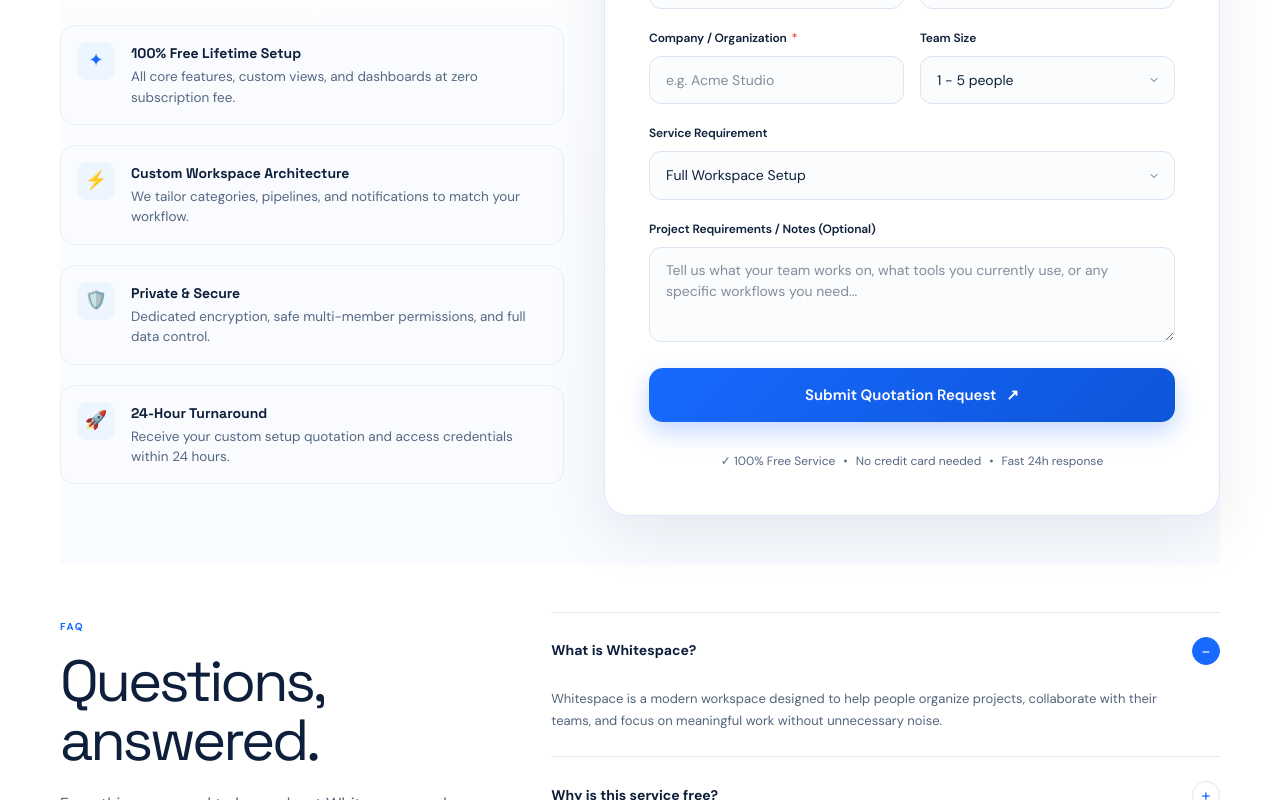
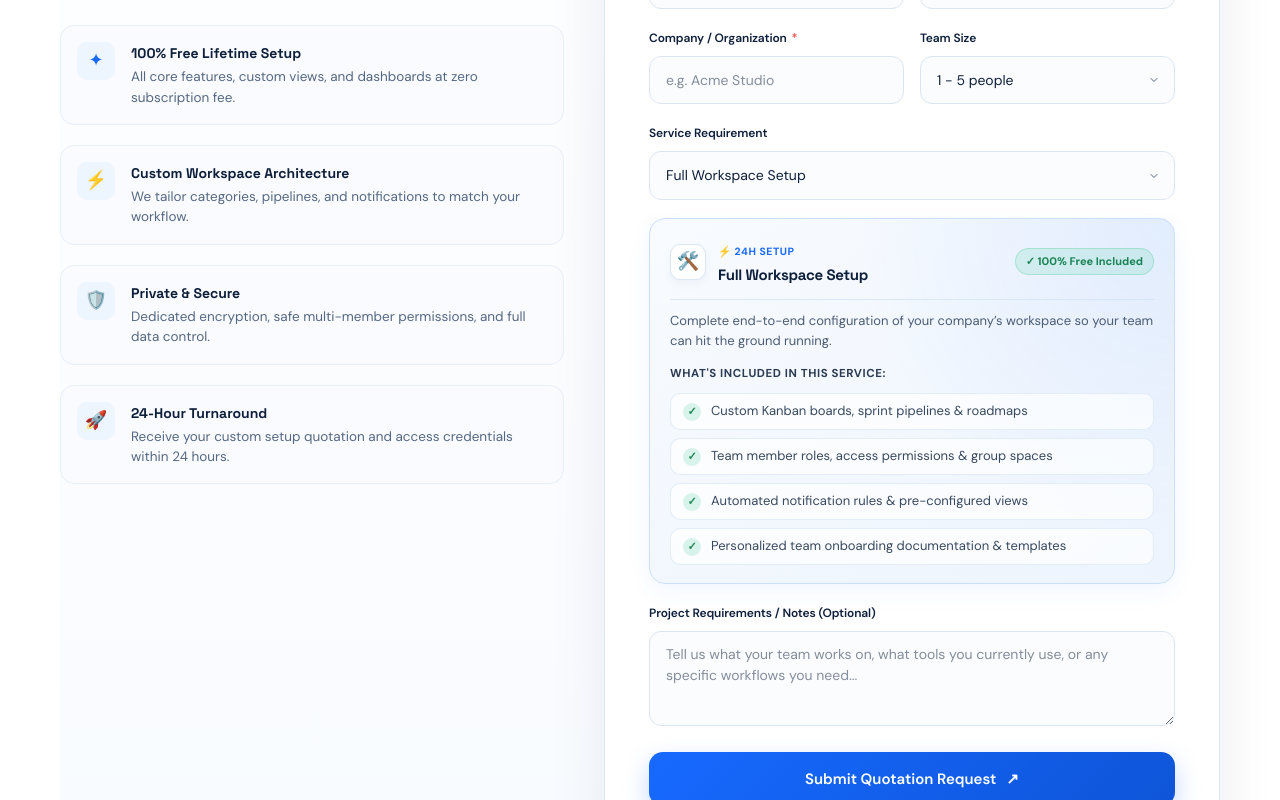
Before and after one commit to Aunkazmi/whitespace-landing-page, a React (Vite) app: page / in a window 1280 px wide. Shown: the part 5680-6480 px from the top of the page. Built offline with nearby package versions, Linux system fonts and the light colour scheme.

Commit message:
Add dynamic interactive What's Included deliverables preview box in Quotation form

```diff
--- a/src/components/Quotation/Quotation.css
+++ b/src/components/Quotation/Quotation.css
@@ -237,6 +237,168 @@
   padding-right: 36px;
 }
 
+/* =========================================================
+   DYNAMIC SERVICE DELIVERABLES PREVIEW BOX
+========================================================= */
+.service-details-box {
+  margin-top: 10px;
+  background:
+    radial-gradient(
+      circle at 100% 0%,
+      rgba(23, 105, 255, 0.08),
+      transparent 50%
+    ),
+    linear-gradient(
+      145deg,
+      #f8fbff 0%,
+      #edf4fd 100%
+    );
+  border: 1px solid #c9dffc;
+  border-radius: 16px;
+  padding: 18px 20px;
+  box-shadow: 0 8px 24px rgba(23, 105, 255, 0.06);
+  animation: serviceBoxSlide 0.3s cubic-bezier(.2,.8,.2,1);
+  transition: all 0.3s ease;
+}
+
+.service-details-box:hover {
+  border-color: #aed0fa;
+  box-shadow: 0 12px 30px rgba(23, 105, 255, 0.10);
+  transform: translateY(-2px);
+}
+
+@keyframes serviceBoxSlide {
+  from {
+    opacity: 0;
+    transform: translateY(-8px) scale(0.98);
+  }
+  to {
+    opacity: 1;
+    transform: translateY(0) scale(1);
+  }
+}
+
+.service-details-header {
+  display: flex;
+  align-items: center;
+  justify-content: space-between;
+  gap: 12px;
+  flex-wrap: wrap;
+  padding-bottom: 12px;
+  border-bottom: 1px solid rgba(206, 225, 249, 0.7);
+}
+
+.service-details-title-row {
+  display: flex;
+  align-items: center;
+  gap: 12px;
+}
+
+.service-details-icon {
+  width: 36px;
+  height: 36px;
+  border-radius: 10px;
+  background: #ffffff;
+  border: 1px solid #d8e6f7;
+  display: grid;
+  place-items: center;
+  font-size: 18px;
+  box-shadow: 0 4px 10px rgba(13, 31, 58, 0.04);
+}
+
+.service-details-badge {
+  display: inline-block;
+  font-size: 10.5px;
+  font-weight: 700;
+  text-transform: uppercase;
+  letter-spacing: 0.05em;
+  color: var(--blue);
+  margin-bottom: 2px;
+}
+
+.service-details-heading {
+  font-family: 'Space Grotesk', sans-serif;
+  font-size: 15px;
+  color: var(--ink);
+  font-weight: 700;
+  letter-spacing: -0.02em;
+  margin: 0;
+}
+
+.service-free-pill {
+  font-size: 11px;
+  font-weight: 700;
+  padding: 4px 10px;
+  border-radius: 999px;
+  background: rgba(53, 201, 139, 0.14);
+  color: #1a8355;
+  border: 1px solid rgba(53, 201, 139, 0.28);
+}
+
+.service-details-summary {
+  font-size: 13px;
+  color: #4b5c73;
+  line-height: 1.55;
+  margin: 11px 0 14px;
+}
+
+.service-deliverables-title {
+  display: flex;
+  align-items: center;
+  gap: 8px;
+  font-size: 11.5px;
+  font-weight: 700;
+  color: #2b3b52;
+  text-transform: uppercase;
+  letter-spacing: 0.05em;
+  margin-bottom: 10px;
+}
+
+.service-deliverables-list {
+  list-style: none;
+  padding: 0;
+  margin: 0;
+  display: grid;
+  grid-template-columns: 1fr;
+  gap: 8px;
+}
+
+.service-deliverable-item {
+  display: flex;
+  align-items: flex-start;
+  gap: 10px;
+  padding: 8px 12px;
+  border-radius: 10px;
+  background: rgba(255, 255, 255, 0.65);
+  border: 1px solid rgba(220, 233, 248, 0.8);
+  font-size: 13px;
+  color: #38495f;
+  line-height: 1.45;
+  transition: all 0.22s ease;
+}
+
+.service-deliverable-item:hover {
+  background: #ffffff;
+  color: var(--ink);
+  border-color: #b7d6fb;
+  transform: translateX(3px);
+  box-shadow: 0 4px 12px rgba(23, 105, 255, 0.06);
+}
+
+.service-check-icon {
+  width: 18px;
+  height: 18px;
+  border-radius: 50%;
+  background: rgba(53, 201, 139, 0.18);
+  color: #1e8758;
+  font-size: 11px;
+  font-weight: 800;
+  display: grid;
+  place-items: center;
+  flex-shrink: 0;
+  margin-top: 1px;
+}
+
 .quotation-submit-btn {
   display: inline-flex;
   align-items: center;
--- a/src/components/Quotation/Quotation.jsx
+++ b/src/components/Quotation/Quotation.jsx
@@ -1,6 +1,57 @@
 import { useState } from 'react'
 import Arrow from '../ui/Arrow'
 import './Quotation.css'
+
+const serviceDeliverables = {
+  'Full Workspace Setup': {
+    title: 'Full Workspace Setup',
+    badge: '⚡ 24h Setup',
+    icon: '🛠️',
+    summary: 'Complete end-to-end configuration of your company’s workspace so your team can hit the ground running.',
+    deliverables: [
+      'Custom Kanban boards, sprint pipelines & roadmaps',
+      'Team member roles, access permissions & group spaces',
+      'Automated notification rules & pre-configured views',
+      'Personalized team onboarding documentation & templates',
+    ],
+  },
+  'Team Migration': {
+    title: 'Team Data Migration',
+    badge: '🛡️ Zero Data Loss',
+    icon: '📦',
+    summary: 'Seamless transfer of all your active boards, projects, and documents from previous tools with zero downtime.',
+    deliverables: [
+      'Data import from Trello, Asana, Notion, ClickUp, or Jira',
+      'Full retention of file attachments, comments & timestamps',
+      'Smart custom field & tag mapping to Whitespace schema',
+      'Post-migration validation & data integrity audit',
+    ],
+  },
+  'Custom Integrations': {
+    title: 'Custom Tool Integrations',
+    badge: '🔗 2-Way Sync',
+    icon: '⚡',
+    summary: 'Connect your mission-critical tools into Whitespace to eliminate tab-switching and duplicate entries.',
+    deliverables: [
+      'Bidirectional sync for Slack, Google Drive, Figma & GitHub',
+      'Custom webhooks, automated bots & trigger actions',
+      'Unified activity & change notification streams',
+      'API authentication & private connection testing',
+    ],
+  },
+  'Workflow Consulting': {
+    title: 'Workflow & Productivity Consulting',
+    badge: '🎯 1-on-1 Expert Audit',
+    icon: '📈',
+    summary: 'Strategic operational review to remove bottlenecks, reduce meeting noise, and maximize team velocity.',
+    deliverables: [
+      '1-on-1 operational audit with a workspace specialist',
+      'Asynchronous communication & noise reduction framework',
+      'Custom KPI dashboards & velocity tracking layout',
+      'Actionable recommendations report & 30-day follow-up',
+    ],
+  },
+}
 
 export default function Quotation() {
   const [formData, setFormData] = useState({
@@ -197,6 +248,45 @@ export default function Quotation() {
                     <option value="Custom Integrations">Custom Tool Integrations</option>
                     <option value="Workflow Consulting">Workflow & Productivity Consulting</option>
                   </select>
+
+                  {/* Dynamic What's Included Preview Box */}
+                  {serviceDeliverables[formData.serviceType] && (
+                    <div className="service-details-box" key={formData.serviceType}>
+                      <div className="service-details-header">
+                        <div className="service-details-title-row">
+                          <span className="service-details-icon">
+                            {serviceDeliverables[formData.serviceType].icon}
+                          </span>
+                          <div>
+                            <span className="service-details-badge">
+                              {serviceDeliverables[formData.serviceType].badge}
+                            </span>
+                            <h5 className="service-details-heading">
+                              {serviceDeliverables[formData.serviceType].title}
+                            </h5>
+                          </div>
+                        </div>
+                        <span className="service-free-pill">✓ 100% Free Included</span>
+                      </div>
+
+                      <p className="service-details-summary">
+                        {serviceDeliverables[formData.serviceType].summary}
+                      </p>
+
+                      <div className="service-deliverables-title">
+                        <span>What's included in this service:</span>
+                      </div>
+
+                      <ul className="service-deliverables-list">
+                        {serviceDeliverables[formData.serviceType].deliverables.map((item, idx) => (
+                          <li key={idx} className="service-deliverable-item">
+                            <span className="service-check-icon">✓</span>
+                            <span>{item}</span>
+                          </li>
+                        ))}
+                      </ul>
+                    </div>
+                  )}
                 </div>
 
                 <div className="form-group">
```
